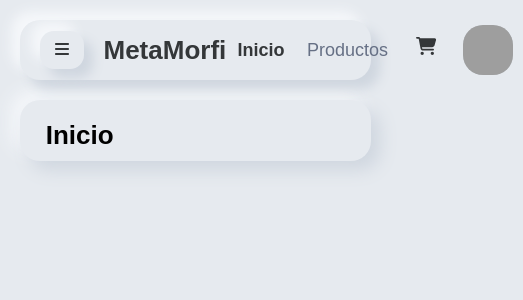
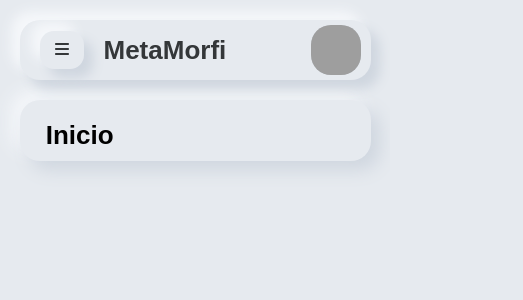
Before and after one commit to lovelorn-tech/metamorfi, a React (Vite) app in the folder client/: page / in a window 390 px wide. Shown: the top 300 px of the page, 523 px wide, since content can reach past the window. Built offline with nearby package versions, Linux system fonts and the light colour scheme; grey boxes are pictures that could not be loaded.

Commit message:
added header responsive 10/10/25

```diff
--- a/client/src/components/header/Header.component.jsx
+++ b/client/src/components/header/Header.component.jsx
@@ -31,7 +31,7 @@ export default function HeaderComponent() {
       </nav>
       {session ? (
         <div className="header-right">
-          <Link className="header-as" onClick={() => focusService.focusAnchor("/cart", "header-as")} to={"/cart"}>
+          <Link className="header-as header-cart" onClick={() => focusService.focusAnchor("/cart", "header-as")} to={"/cart"}>
             <span><FontAwesomeIcon icon={faCartShopping} /></span>
             <p className={`${cart.length <= 0 && 'display-none'}`}>{cart.length}</p>
           </Link>
--- a/client/src/components/header/header.styles.scss
+++ b/client/src/components/header/header.styles.scss
@@ -55,9 +55,9 @@
     }
 
     & > .target {
-        color: g.$dark;
-        font-weight: 700;
-      }
+      color: g.$dark;
+      font-weight: 700;
+    }
   }
 
   & > .header-right {
@@ -142,3 +142,17 @@
     }
   }
 }
+
+@media (max-width: g.toRem(679.98)) {
+  .header {
+    & > .header-nav {
+      display: none;
+    }
+
+    & > .header-right {
+      & > .header-cart {
+        display: none;
+      }
+    }
+  }
+}
```
